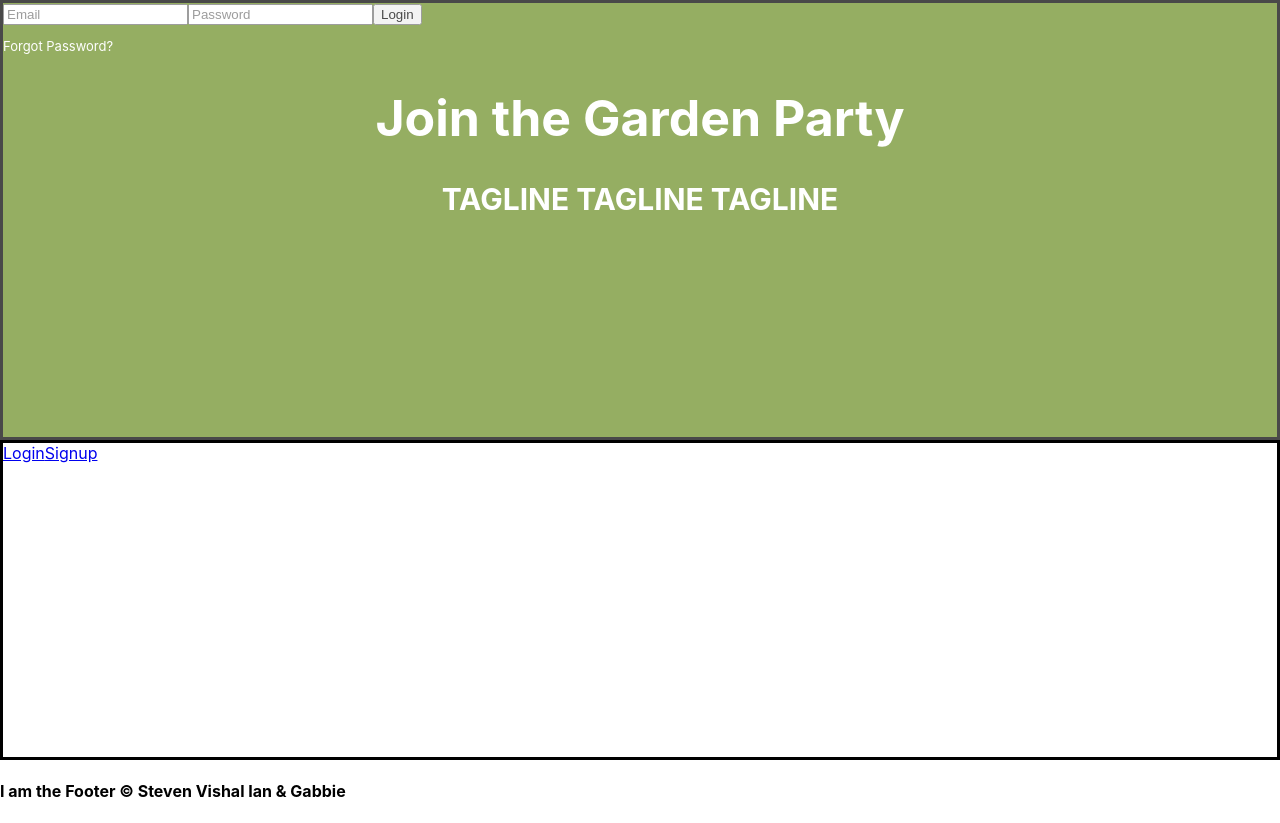
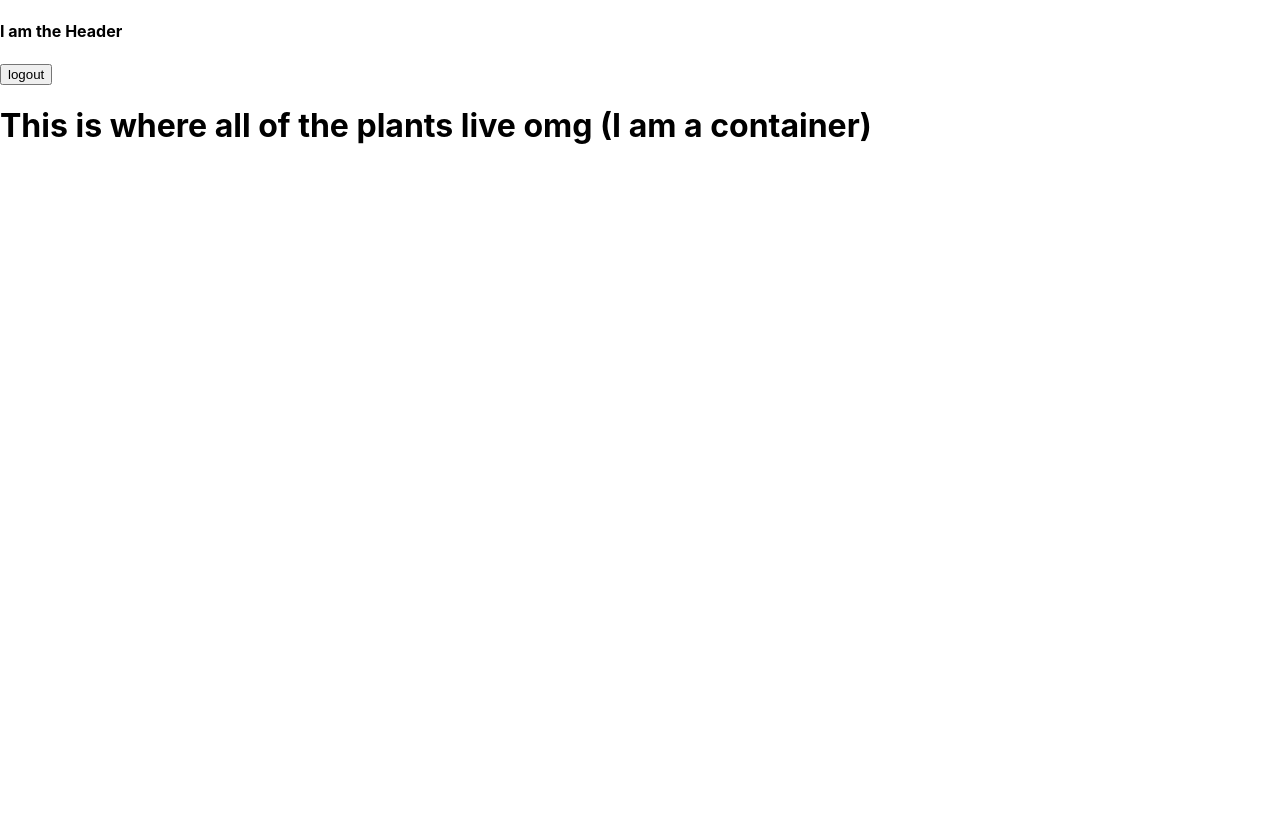
Before and after one commit to pirainogi/garden-pi-frontend, a React (Create React App) app: page /garden in a window 1280 px wide. After the commit the page ends 800 px from the top, so only its background shows below. Built offline with nearby package versions, Linux system fonts and the light colour scheme.

Commit message:
garden page

```diff
--- a/src/App.js
+++ b/src/App.js
@@ -8,6 +8,7 @@ import Home from './components/home';
 import Login from './containers/login';
 import Signup from './containers/signup'
 import Profile from './containers/profile'
+import Garden from './containers/garden'
 
 class App extends Component {
 
@@ -19,6 +20,7 @@ class App extends Component {
           <Route path='/login' component={Login} />
           <Route path='/signup' component={Signup} />
           <Route path='/profile' component={Profile} />
+          <Route path='/garden' component={Garden} />
           <Route path='/' component={Home}/>
         </Switch>
       </div>
--- /dev/null
+++ b/src/containers/garden.js
@@ -0,0 +1,14 @@
+import React from 'react';
+import Header from '../components/header';
+
+const Garden = () => {
+
+  return(
+    <div>
+      <Header />
+      <h1>This is where all of the plants live omg (I am a container)</h1>
+    </div>
+  )
+}
+
+export default Garden;
```
